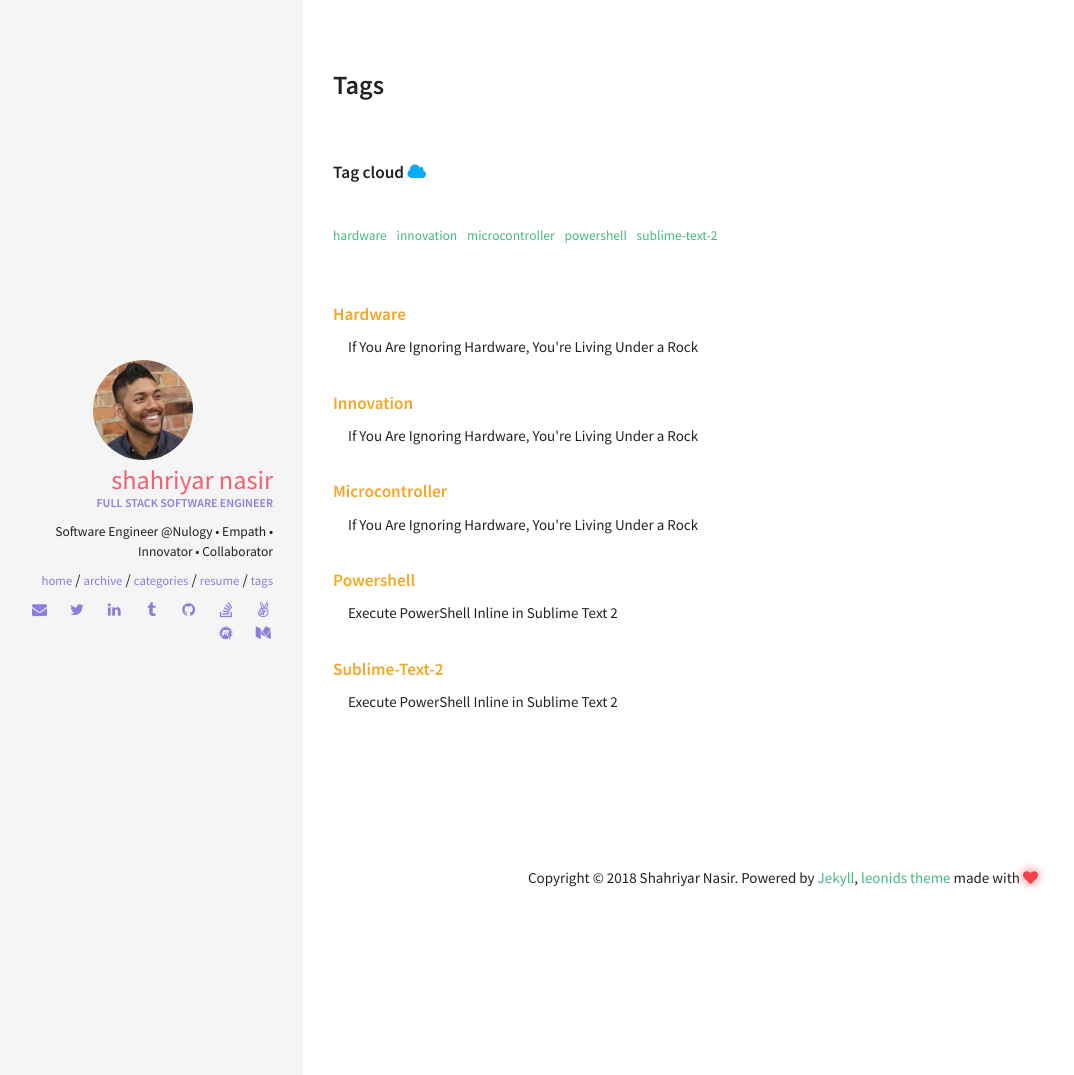
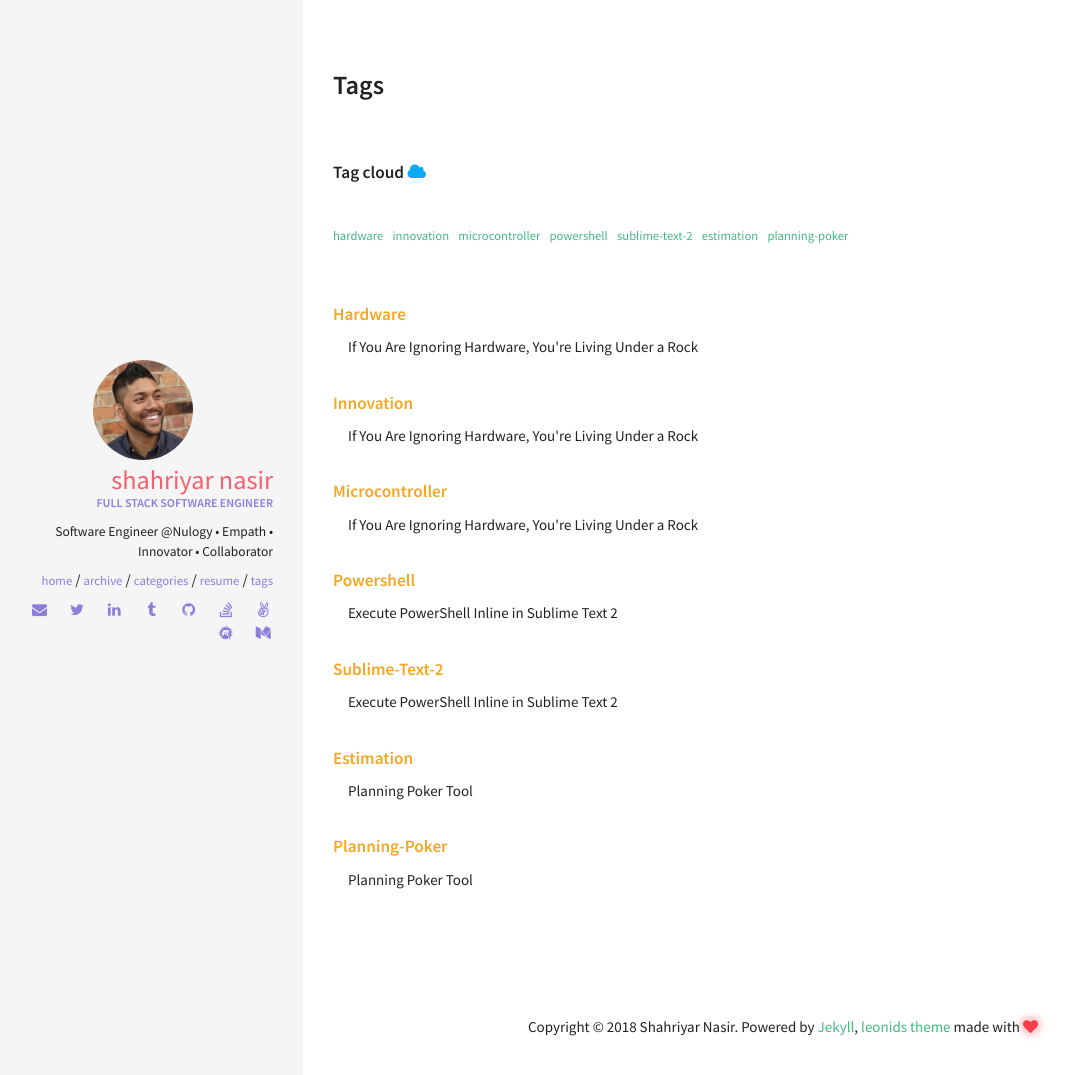
Before and after one commit to snasirca/snasirca.github.io, a Jekyll site: the page built from tags.html, in a window 1280 px wide. Shown: the top 1075 px of the page, without its empty margins (17-1091 px from the left). Built offline with Jekyll 4.4.1, drawn with Linux system fonts in a browser that asks for light colours.

Commit message:
Adds tags

```diff
--- a/_posts/2013-02-19-planning-poker-tool.md
+++ b/_posts/2013-02-19-planning-poker-tool.md
@@ -3,6 +3,7 @@ layout: post
 title: "Planning Poker Tool"
 date: 2013-02-19 19:54:00
 categories: [agile]
+tags: estimation planning-poker
 comments: true
 ---
 
```
